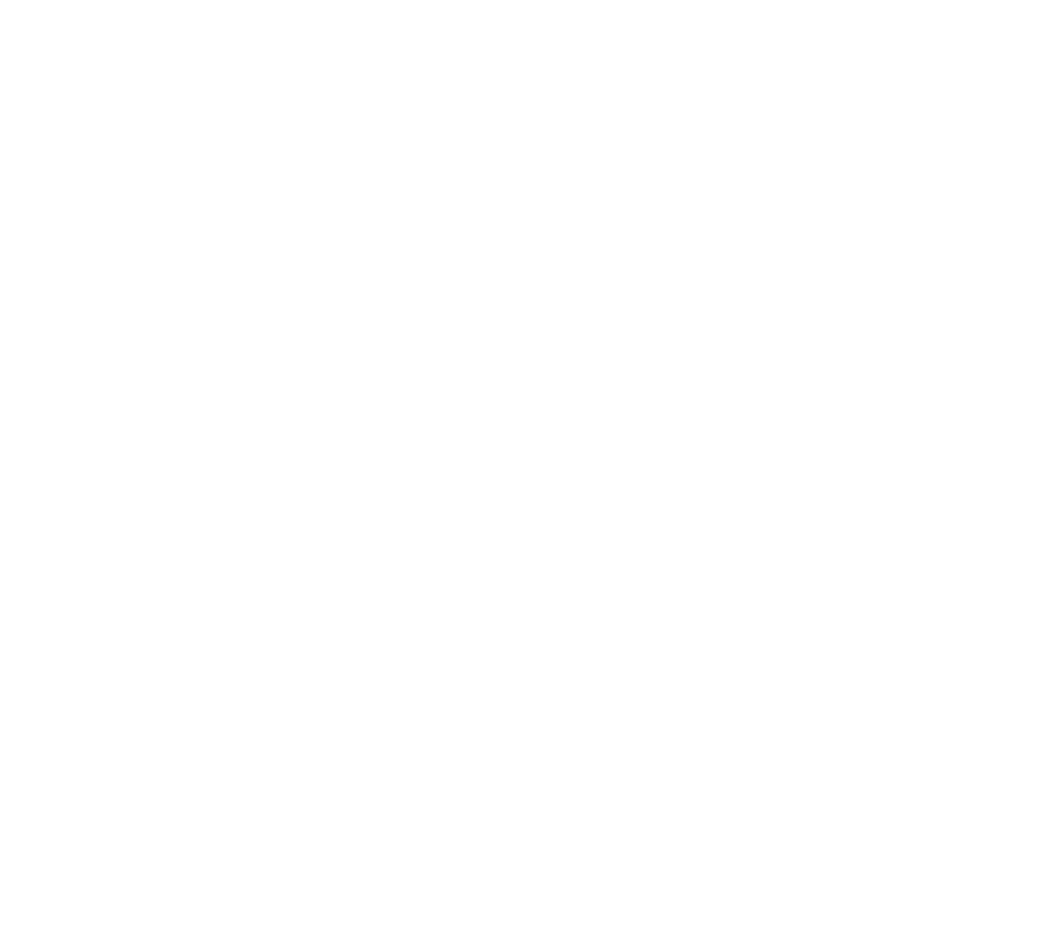
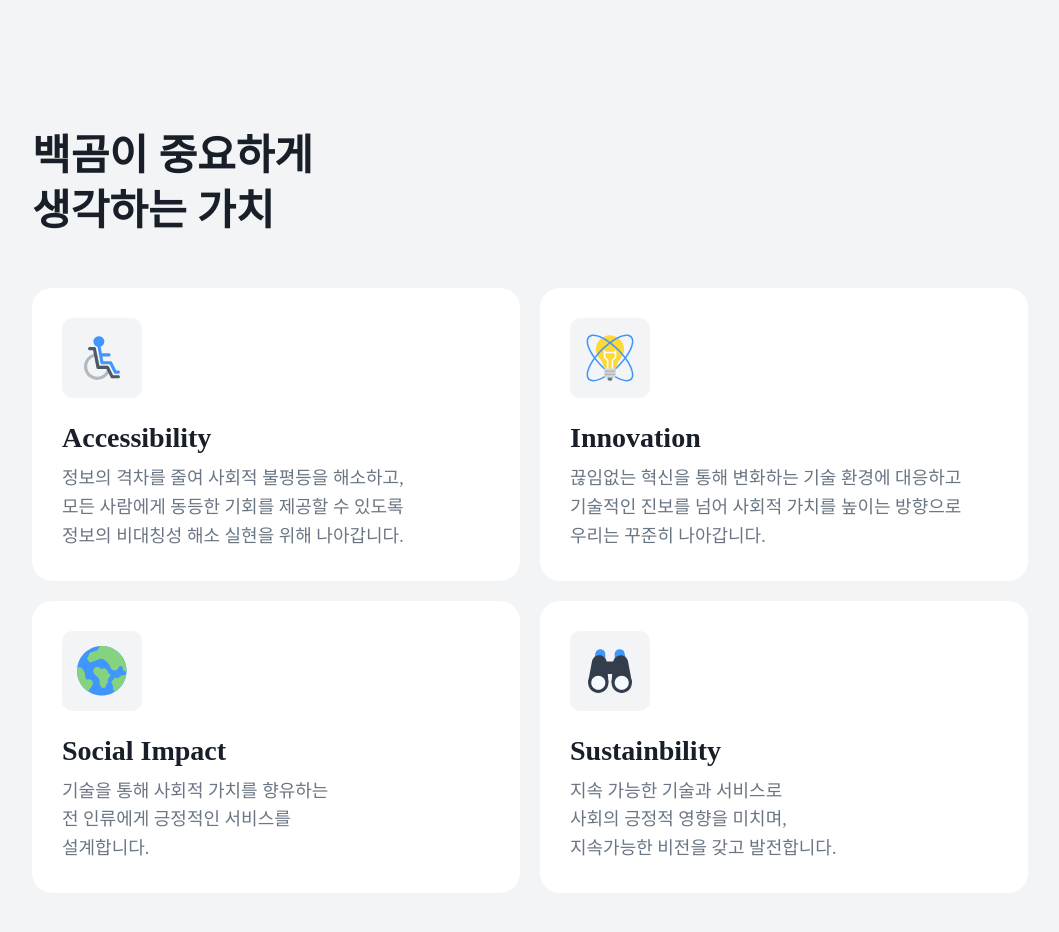
Before and after one commit to VACGOM/teamvacgom.official, a Next.js app: page /introduce in a window 1280 px wide. Shown: the part 1440-2372 px from the top of the page, without its empty margins (110-1169 px from the left). Before the commit the page ends 1429 px from the top, so only its background shows below. Built offline with nearby package versions, Linux system fonts and the light colour scheme.

Commit message:
feat: 가치 페이지에 추가

```diff
--- a/src/app/introduce/sections/OurValue/OurValue.tsx
+++ b/src/app/introduce/sections/OurValue/OurValue.tsx
@@ -5,14 +5,55 @@ import * as React from "react";
 import { Container } from "./style";
 import { Images } from "@/styles/images";
 import Image from "next/image";
+import ValueCard from "@/app/_component/molecule/ValueCard";
 
 export default function OurValue() {
   return (
     <Container>
-      <div className="title"> Our Value</div>
+      <div className="valueSection">
+        <div className="title">
+          백곰이 중요하게
+          <br /> 생각하는 가치
+        </div>
 
-      <div className="valueSection">
-        <div className="textWrap"></div>
+        <div className="values">
+          <ValueCard
+            img={Images.img_Accessibility}
+            name={"Accessibility"}
+            detail={{
+              top: "정보의 격차를 줄여 사회적 불평등을 해소하고,",
+              mid: "모든 사람에게 동등한 기회를 제공할 수 있도록",
+              bottom: "정보의 비대칭성 해소 실현을 위해 나아갑니다.",
+            }}
+          />
+          <ValueCard
+            img={Images.img_innovation}
+            name={"Innovation"}
+            detail={{
+              top: "끊임없는 혁신을 통해 변화하는 기술 환경에 대응하고",
+              mid: "기술적인 진보를 넘어 사회적 가치를 높이는 방향으로",
+              bottom: "우리는 꾸준히 나아갑니다.",
+            }}
+          />
+          <ValueCard
+            img={Images.img_SocialImpact}
+            name={"Social Impact"}
+            detail={{
+              top: "기술을 통해 사회적 가치를 향유하는",
+              mid: "전 인류에게 긍정적인 서비스를 ",
+              bottom: "설계합니다.",
+            }}
+          />
+          <ValueCard
+            img={Images.img_Sustainability}
+            name={"Sustainbility"}
+            detail={{
+              top: "지속 가능한 기술과 서비스로",
+              mid: "사회의  긍정적 영향을 미치며,",
+              bottom: "지속가능한 비전을 갖고 발전합니다.",
+            }}
+          />
+        </div>
       </div>
     </Container>
   );
--- a/src/app/introduce/sections/OurValue/style.ts
+++ b/src/app/introduce/sections/OurValue/style.ts
@@ -1,40 +1,30 @@
 import styled from "@emotion/styled";
 
 export const Container = styled.main`
+  height: 1054px;
+  display: flex;
+  flex-direction: column;
+  align-items: center;
+  justify-content: center;
   gap: 80px;
-  & > .visionSection {
-    display: flex;
-    padding: 140px 102px;
-
-    & > .textWrap {
-      height: 437px;
-      display: flex;
-      //width: 100%;
-      flex-direction: column;
-      justify-content: center;
-      align-items: flex-start;
-      gap: 30px;
+  background: #f2f4f6;
+  width: 100%;
+  & > .valueSection {
+    width: 996px;
+    height: 774px;
     & > .title {
       color: #191f28;
       font-family: Pretendard;
       font-size: 42px;
       font-style: normal;
       font-weight: 700;
-        line-height: 130%;
+      line-height: 130%; /* 54.6px */
+      margin-bottom: 50px;
     }
-      & > .text {
-        display: flex;
+    & > .values {
+      display: grid;
+      grid-template-columns: repeat(2, 1fr);
       gap: 20px;
-        flex-direction: column;
-        & > .tap {
-          color: var(--Gray-Gray-600, #6b7684);
-          font-family: Pretendard;
-          font-size: 18px;
-          font-style: normal;
-          font-weight: 400;
-          line-height: 32px;
-        }
-      }
     }
   }
 `;
--- a/src/app/introduce/sections/OurVision/style.ts
+++ b/src/app/introduce/sections/OurVision/style.ts
@@ -2,6 +2,7 @@ import styled from "@emotion/styled";
 
 export const Container = styled.main`
   gap: 80px;
+  padding: 40px;
   & > .visionSection {
     display: flex;
     padding: 140px 102px;
--- a/src/app/introduce/style.ts
+++ b/src/app/introduce/style.ts
@@ -3,5 +3,6 @@ import styled from "@emotion/styled";
 export const Container = styled.main`
   display: flex;
   justify-content: center;
-  padding: 40px;
+  align-items: center;
+  flex-direction: column;
 `;
```
Lines whose indentation alone changed are shown as unchanged.
